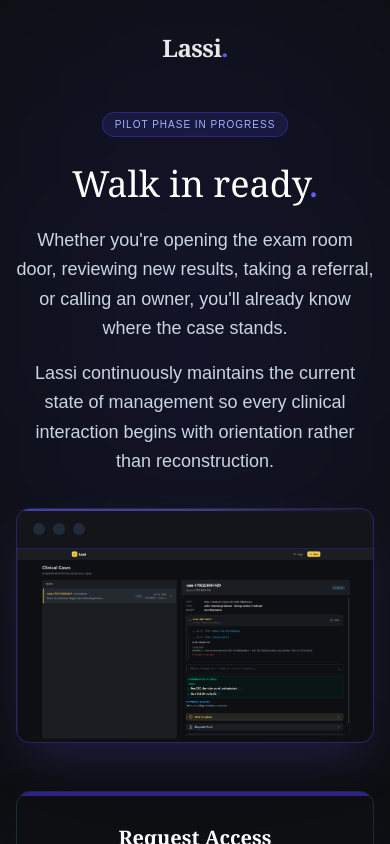
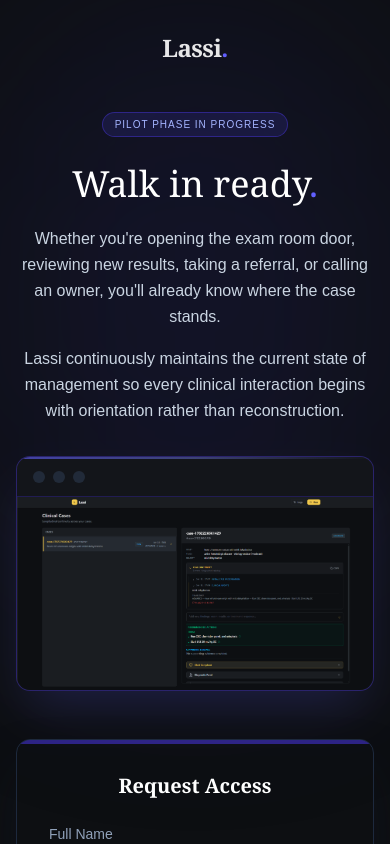
Before and after one commit to Ebbabire/lassi_health, a React (Vite) app: page / in a window 390 px wide. Shown: the top 844 px of the page. Built offline with nearby package versions, Linux system fonts and the light colour scheme.

Commit message:
ui update:adjusted the font size for smaller screens

```diff
--- a/src/components/Hero.tsx
+++ b/src/components/Hero.tsx
@@ -12,10 +12,10 @@ export const Hero = () => {
         Walk in ready<span className="text-indigo-500">.</span>
       </h1>
 
-      <p className="text-lg md:text-xl text-slate-300 font-normal leading-relaxed max-w-2xl">
+      <p className="text-base md:text-xl text-slate-300 font-normal leading-relaxed max-w-2xl">
         Whether you're opening the exam room door, reviewing new results, taking a referral, or calling an owner, you'll already know where the case stands.
       </p>
-      <p className="text-lg md:text-xl text-slate-300 font-normal leading-relaxed max-w-2xl mt-4">
+      <p className="text-base md:text-xl text-slate-300 font-normal leading-relaxed max-w-2xl mt-4">
         Lassi continuously maintains the current state of management so every clinical interaction begins with orientation rather than reconstruction.
       </p>
     </section>
--- a/src/pages/AvmaPage.tsx
+++ b/src/pages/AvmaPage.tsx
@@ -74,12 +74,12 @@ export const AvmaPage: React.FC = () => {
         {/* Dashboard Screenshot */}
         <ProductShowcase />
 
-        <div className="max-w-md mx-auto space-y-6">
+        <div className="max-w-md mx-auto space-y-5">
         {/* Short Explanation */}
-        <p className="text-center text-slate-400 text-sm sm:text-base leading-relaxed">
+        <p className="text-center text-slate-400 text-sm md:text-base leading-relaxed px-2">
           Whether you're opening the exam room door, reviewing new results, taking a referral, or calling an owner, you'll already know where the case stands.
         </p>
-        <p className="text-center text-slate-400 text-sm sm:text-base leading-relaxed">
+        <p className="text-center text-slate-400 text-sm md:text-base leading-relaxed px-2">
           Lassi continuously maintains the current state of management so every clinical interaction begins with orientation rather than reconstruction.
         </p>
 
```
